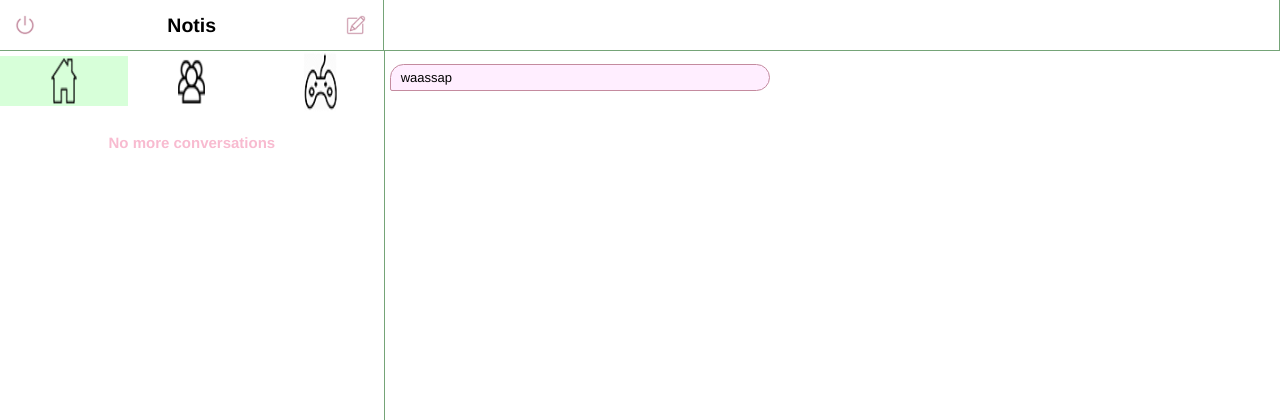
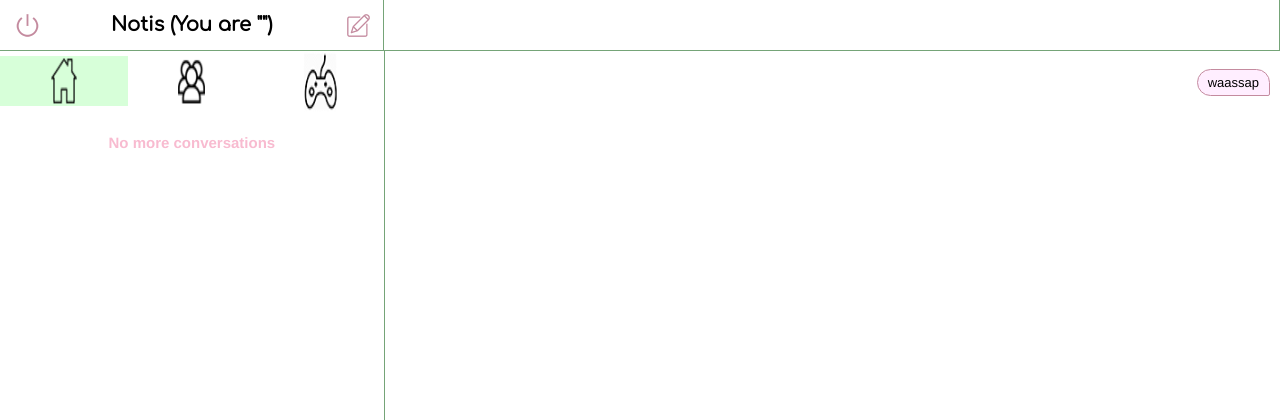
Before and after one commit to FelicityPictures/Messenger, a Flask app: template templates/chat.html in a window 1280 px wide. Shown: the top 420 px of the page. Run offline with Flask 2, Linux system fonts and the light colour scheme; the template is opened without the code that fills it: values that come from a table or form of the project are taken from there, others are empty; some libraries are stand-ins or nearby versions.

Commit message:
personalized to say 'you'

```diff
--- a/static/css/login.css
+++ b/static/css/login.css
@@ -5,7 +5,7 @@
 }
 
 header > p{
-  font-family: Helvetica Neue,Helvetica,Arial,sans-serif;
+  font-family: 'Comfortaa', cursive;
   font-size: 30px;
   position: absolute;
   left: 50%;
--- a/static/css/styles.css
+++ b/static/css/styles.css
@@ -12,6 +12,11 @@
 }
 ::-webkit-scrollbar-thumb:hover {
   width:15px;
+}
+
+@font-face {
+   font-family: myFirstFont;
+   src: url(https://fonts.googleapis.com/css?family=Poppins);
 }
 
 body{
@@ -36,10 +41,15 @@
   justify-content: center;
 }
 
+#title > h2{
+  font-family: 'Comfortaa', cursive;
+  margin: auto;
+}
+
 .actionButtons{
   position: absolute;
-  height: 20px;
-  width: 20px;
+  height: 25px;
+  width: 25px;
 }
 
 .actionButtons:hover{
@@ -161,18 +171,24 @@
   max-height: 520px;
   margin: 0;
   overflow-y: auto;
+  overflow-x: hidden;
 }
 
 #messages{
   list-style-type: none;
   text-align: left;
   padding-left: 0px;
+  display: flex;
+  flex-direction: column;
+  align-items: center;
 }
 
 #messages > li{
-  border: 1px solid #c48b9f;
-  border-bottom-left-radius: 3px;
-  border-bottom-right-radius: 20px;
+  max-width: 500px;
+  margin: 0px;
+}
+
+#messages > .messages{
   border-top-left-radius: 20px;
   border-top-right-radius: 20px;
   padding-left: 10px;
@@ -182,7 +198,23 @@
   margin: 5px;
   min-width: 5%;
   max-width: 40%;
+}
+
+#messages > .other{
+  align-self: flex-start;
+  border-bottom-left-radius: 3px;
+  border-bottom-right-radius: 20px;
+  border: 1px solid #75a478;
+  background-color: #d7ffd9;
+}
+
+#messages > .self{
+  align-self: flex-end;
+  border-bottom-left-radius: 20px;
+  border-bottom-right-radius: 3px;
+  border: 1px solid #c48b9f;
   background-color: #ffeeff;
+  margin-right: 10px;
 }
 
 .chatMessageUsername{
@@ -191,11 +223,11 @@
   padding: 0px;
   padding-left: 5px;
   color: #a5d6a7;
+  align-self: flex-start;
 }
 
 .chatAnnouncement{
   color: black;
-  padding-left: 50%;
 }
 
 #send{
--- a/static/js/index.js
+++ b/static/js/index.js
@@ -23,7 +23,11 @@
     var p_id = "'"+"last_active_" + username + "'";
     $('#last_active_'+username).replaceWith("<p id=" + p_id + "> </p>");
   }
-  $('#messages').append('<p class="chatAnnouncement">'+username+' joined the room</p>')
+  if(selfUsername===username){
+    $('#messages').append('<p class="chatAnnouncement">You have joined the room</p>');
+  }else{
+    $('#messages').append('<p class="chatAnnouncement">'+username+' joined the room</p>');
+  }
   scrollToBottomOfMessages();
   console.log('active_id: '+ username);
   console.log(active_users);
@@ -44,7 +48,11 @@
   dt.getHours() + ":" + dt.getMinutes() + ":" + dt.getSeconds();
   var p_id = "'"+"last_active_" + username + "'";
   $('#last_active_'+username).replaceWith("<p id=" + p_id + "> Last Active: " + time +"</p>");
-  $('#messages').append('<p class="chatAnnouncement">'+username+' has left the room.</p>');
+  if(selfUsername===username){
+    $('#messages').append('<p class="chatAnnouncement">You left the room.</p>');
+  }else{
+    $('#messages').append('<p class="chatAnnouncement">'+username+' has left the room.</p>');
+  }
   scrollToBottomOfMessages();
   console.log('deactive_user: '+ username);
   console.log(active_users);
@@ -67,7 +75,11 @@
 
 // receives messages, displays on the other screen
 socket.on('new_message', (data, chat_id, username, display) => {
-  $('#messages').append('<li>'+String(data)+'</li><p class="chatMessageUsername">'+username+'</p>');
+  if(selfUsername===username){
+    $('#messages').append('<li class="self messages">'+String(data)+'</li>');
+  }else{
+    $('#messages').append('<li class="other messages">'+String(data)+'</li><p class="chatMessageUsername">'+username+'</p>');
+  }
   scrollToBottomOfMessages();
   console.log("message sent from " + username + " to " + String(chat_id) + "!");
 });
--- a/templates/chat.html
+++ b/templates/chat.html
@@ -6,8 +6,14 @@
   {% if messages %}
     <ul id="messages">
       {% for m in messages %}
-        <li> {{ m['message'] }} </li>
-        <p class="chatMessageUsername"> {{m['sender_username']}} </p>
+
+        {% if m['sender_username'] != current_user['username'] %}
+          <li class="other messages"> {{ m['message'] }} </li>
+          <p class="chatMessageUsername"> {{m['sender_username']}} </p>
+        {% else %}
+          <li class="self messages"> {{ m['message'] }} </li>
+        {% endif %}
+
       {% endfor %}
     </ul>
   {% else %}
--- a/templates/index.html
+++ b/templates/index.html
@@ -11,7 +11,7 @@
   <div id="title">
     <img id="logout" class="actionButtons" src="{{ url_for('static', filename='images/powerIcon.png') }}" />
     <h2>Notis
-      <!-- You are logged in as {{ current_user.username }} -->
+      (You are "{{ current_user.username }}")
     </h2>
     <img id="compose" class="actionButtons" src="{{ url_for('static', filename='images/composeIcon.png') }}" />
   </div>
@@ -80,6 +80,10 @@
 
 <script type="text/javascript"  src="//cdnjs.cloudflare.com/ajax/libs/socket.io/1.3.6/socket.io.min.js"></script>
 <script type="text/javascript" src="{{ url_for('static', filename='js/index.js') }}"></script>
+<!-- Passing variables into JS -->
+<script>
+  var selfUsername = '{{current_user['username']}}';
+</script>
 {% block chat_script %}
 {% endblock %}
 
--- a/templates/master.html
+++ b/templates/master.html
@@ -12,6 +12,8 @@
     <!-- Bootstrap -->
     <!-- <link rel="stylesheet" href="http://maxcdn.bootstrapcdn.com/bootstrap/3.3.6/css/bootstrap.min.css"> -->
 
+    <!-- Font -->
+    <link href="https://fonts.googleapis.com/css?family=Comfortaa" rel="stylesheet">
     {% block head %}
     {% endblock %}
 
```
Also changed, not shown: templates/login.html (+2 -6 lines).
